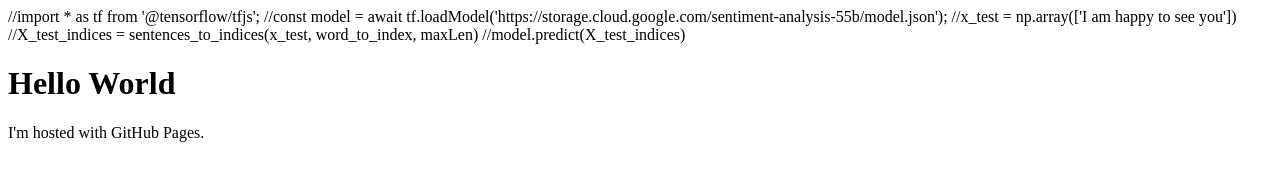
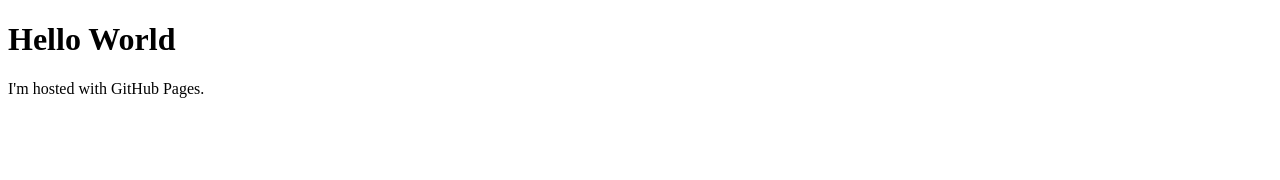
Before and after one commit to jsocarras/jsocarras.github.io, a plain HTML site: page index.html in a window 1280 px wide. Drawn offline with Linux system fonts and the light colour scheme.

Commit message:
Update index.html

```diff
--- a/index.html
+++ b/index.html
@@ -1,15 +1,10 @@
 <!DOCTYPE html>
 <html>
 <head>
-//import * as tf from '@tensorflow/tfjs';
-//const model = await tf.loadModel('https://storage.cloud.google.com/sentiment-analysis-55b/model.json');
-
-//x_test = np.array(['I am happy to see you'])
-//X_test_indices = sentences_to_indices(x_test, word_to_index, maxLen)
-//model.predict(X_test_indices)
 </head>
 <body>
 <h1>Hello World</h1>
 <p>I'm hosted with GitHub Pages.</p>
+<script src='index.js'></script>
 </body>
 </html>
```
